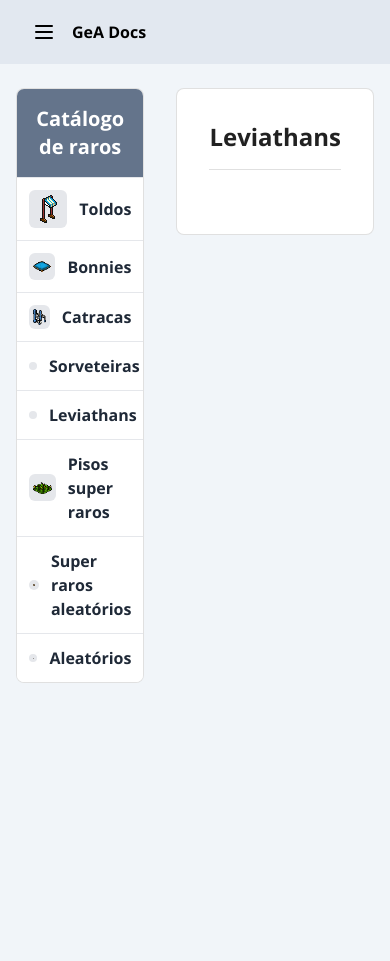
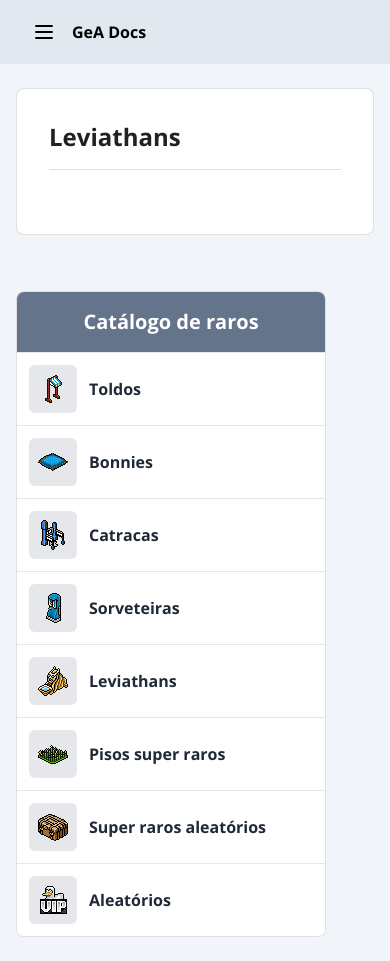
Before and after one commit to KaioFelps/gea-simple-docs, a Next.js app: page /catalogo/leviathans in a window 390 px wide. Before the commit the page ends 844 px from the top, so only its background shows below. Built offline with nearby package versions, Linux system fonts and the light colour scheme.

Commit message:
style: add responsive breakpoints at catalog layout

```diff
--- a/src/app/catalogo/layout.tsx
+++ b/src/app/catalogo/layout.tsx
@@ -4,10 +4,25 @@ import { ReactNode } from "react";
 
 export default function CatalogoLayout({ children }: { children: ReactNode }) {
   return (
-    <CustomContainer sx={{ display: "flex", gap: 4 }} maxWidth="lg">
+    <CustomContainer
+      sx={{
+        display: "grid",
+        gridTemplateAreas: "'aside main'",
+        gridTemplateColumns: "324px 1fr",
+        gap: 4,
+
+        "@media (max-width: 1024px)": {
+          gridTemplateColumns: "1fr",
+          gridTemplateAreas: "'main' 'aside'",
+        },
+      }}
+      maxWidth="lg"
+    >
       <CatalogAsideNavigation />
 
-      <main className="w-full">{children}</main>
+      <main className="w-full" style={{ gridArea: "main" }}>
+        {children}
+      </main>
     </CustomContainer>
   );
 }
```
